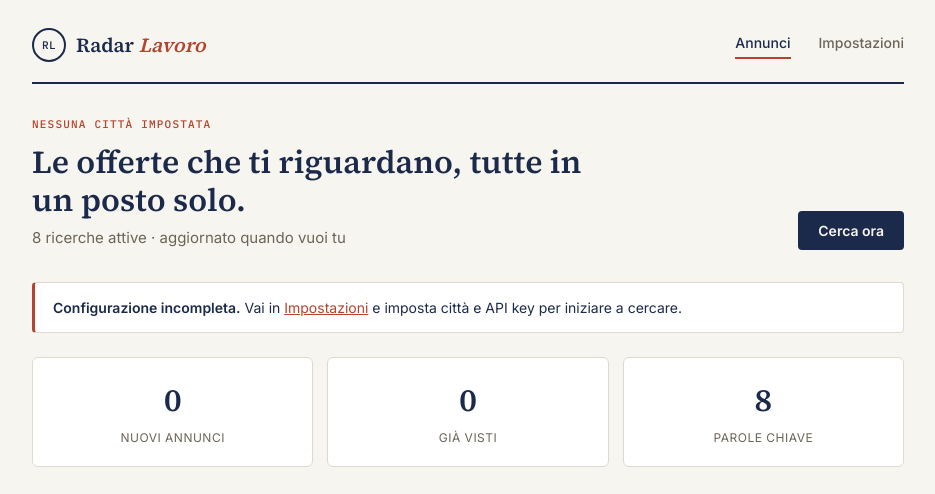
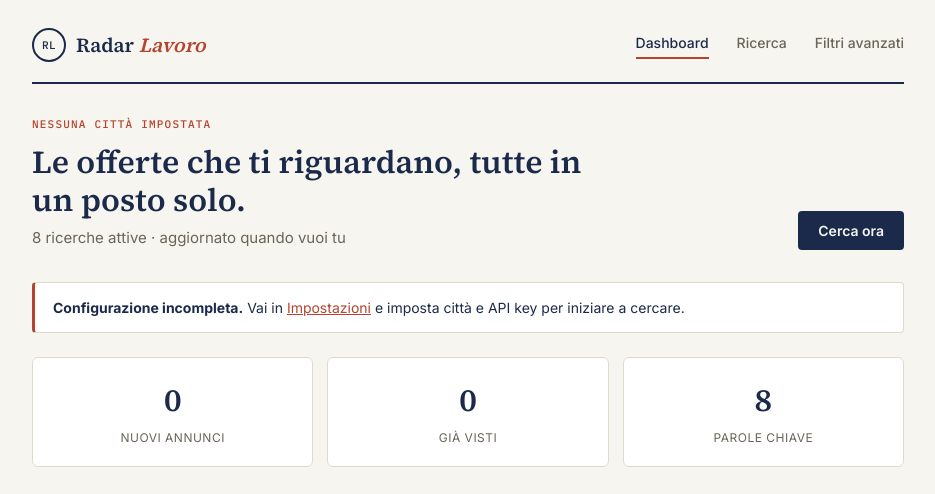
Before and after one commit to andrea-bartiromo/radar_lavoro_repo, a Flask app: page / in a window 1280 px wide. Shown: the top 494 px of the page, without its empty margins (172-1107 px from the left). Run offline with Flask 3, Linux system fonts and the light colour scheme; data comes from the database, SQL or seed files in the repository; data that the repository does not hold is empty.

Commit message:
Aggiorna navigazione interfaccia

```diff
--- a/templates/base.html
+++ b/templates/base.html
@@ -5,7 +5,7 @@
 <meta name="viewport" content="width=device-width, initial-scale=1.0">
 <title>{% block title %}Radar Lavoro{% endblock %}</title>
 <link rel="preconnect" href="https://fonts.googleapis.com">
-<link href="https://fonts.googleapis.com/css2?family=Source+Serif+4:opsz,wght@8..60,500;8..60,600;8..60,700&family=Inter:wght@400;500;600&family=IBM+Plex+Mono:wght@500&display=swap" rel="stylesheet">
+<link href="https://fonts.googleapis.com/css2?family=Source+Serif+4:opsz,wght@8..60,500;8..60,600;8..60,700&family=Inter:wght@400;500;600;700&family=IBM+Plex+Mono:wght@500&display=swap" rel="stylesheet">
 <link rel="stylesheet" href="{{ url_for('static', filename='style.css') }}">
 </head>
 <body>
@@ -16,8 +16,9 @@
             <span class="brand-name">Radar <em>Lavoro</em></span>
         </a>
         <nav class="nav">
-            <a href="{{ url_for('dashboard') }}" class="{{ 'active' if request.endpoint == 'dashboard' }}">Annunci</a>
-            <a href="{{ url_for('impostazioni') }}" class="{{ 'active' if request.endpoint == 'impostazioni' }}">Impostazioni</a>
+            <a href="{{ url_for('dashboard') }}" class="{{ 'active' if request.endpoint == 'dashboard' }}">Dashboard</a>
+            <a href="{{ url_for('impostazioni') }}" class="{{ 'active' if request.endpoint == 'impostazioni' }}">Ricerca</a>
+            <a href="{{ url_for('filtri') }}" class="{{ 'active' if request.endpoint == 'filtri' }}">Filtri avanzati</a>
         </nav>
     </header>
 
```
